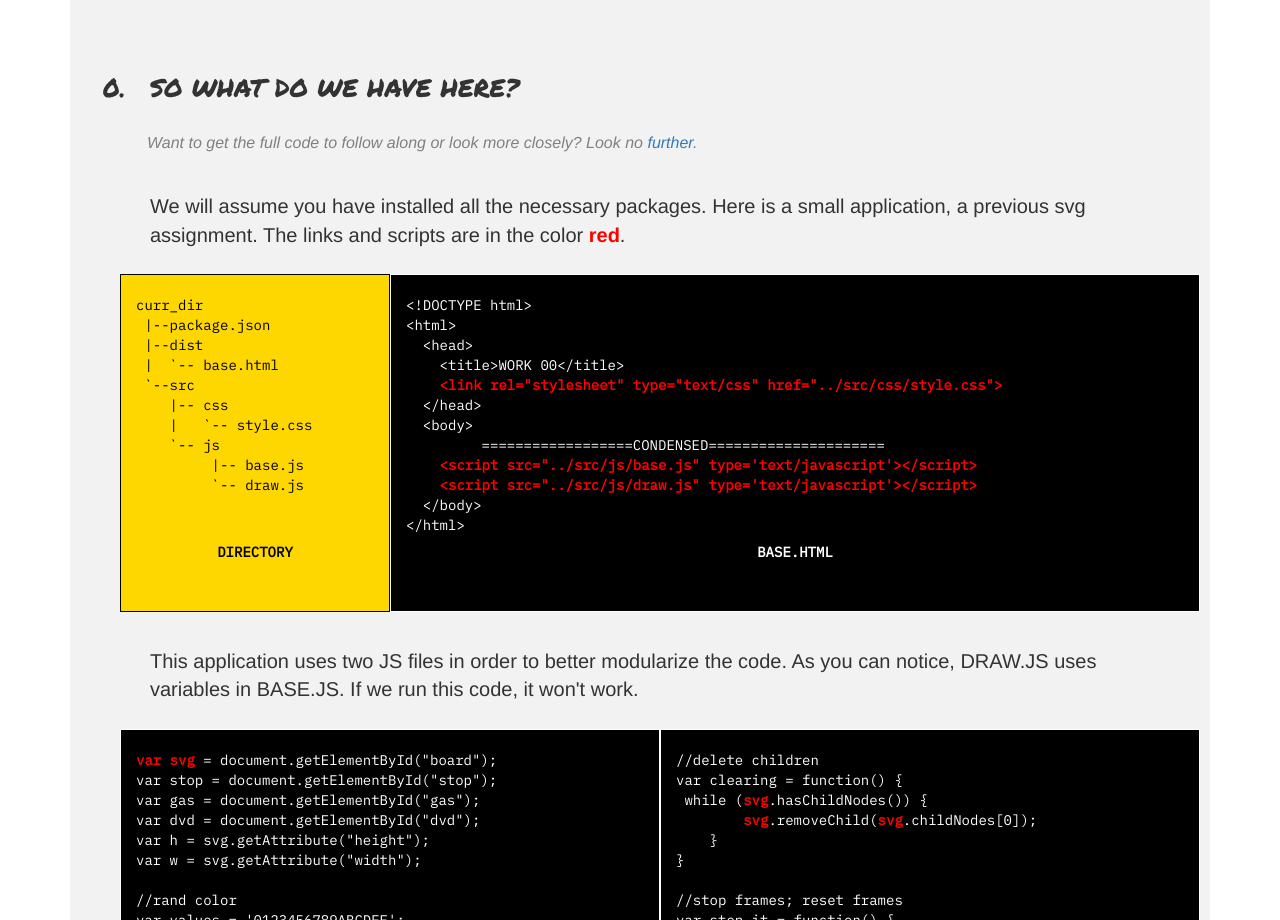
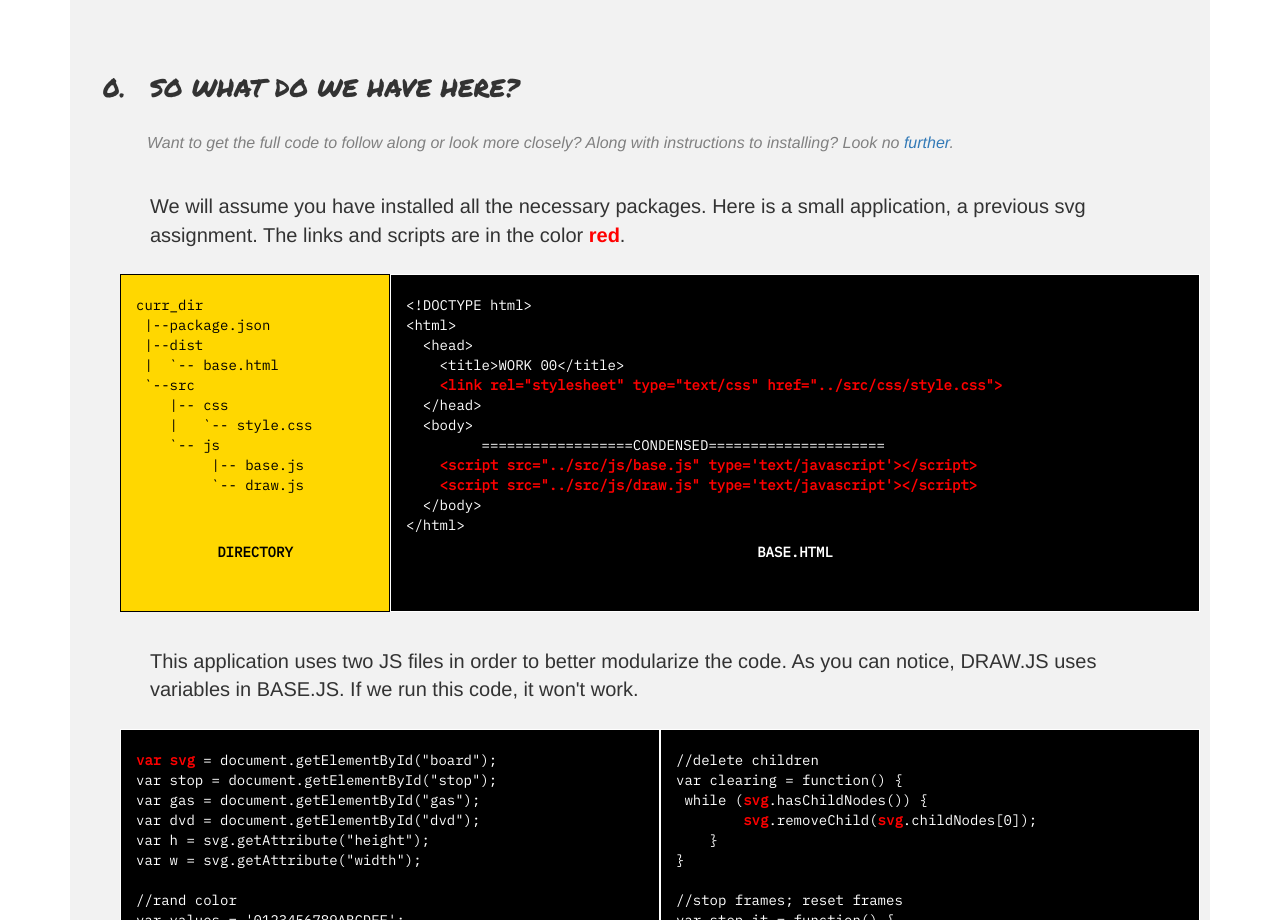
Before and after one commit to kristinlin/miniature-train, a plain HTML site: page index.html in a window 1280 px wide. Shown: the part 2559-3479 px from the top of the page. Drawn offline with nearby package versions, Linux system fonts and the light colour scheme; a web font is replaced by a local one.

Commit message:
small addition

```diff
--- a/index.html
+++ b/index.html
@@ -109,7 +109,7 @@
 	<ol start="0">
 	  <br>	  <br>
 	  <li class="quote">SO WHAT DO WE HAVE HERE?</li>
-	  <p class="i">Want to get the full code to follow along or look more closely? Look no <a target="_blank" href="https://github.com/kristinlin/jubilant-lamp">further</a>.</p>
+	  <p class="i">Want to get the full code to follow along or look more closely? Along with instructions to installing? Look no <a target="_blank" href="https://github.com/kristinlin/jubilant-lamp">further</a>.</p>
 	<p>We will assume you have installed all the necessary packages. Here is a small application, a previous svg assignment. The links and scripts are in the color <span class="red">red</span>.</p>
 
 <!-- ROW ONE~~~~~~~~~~~~~~~~~~~~~~~~~~~~~~~~~~~~~~~~~~~~~~~~~~~~~~ -->
```
